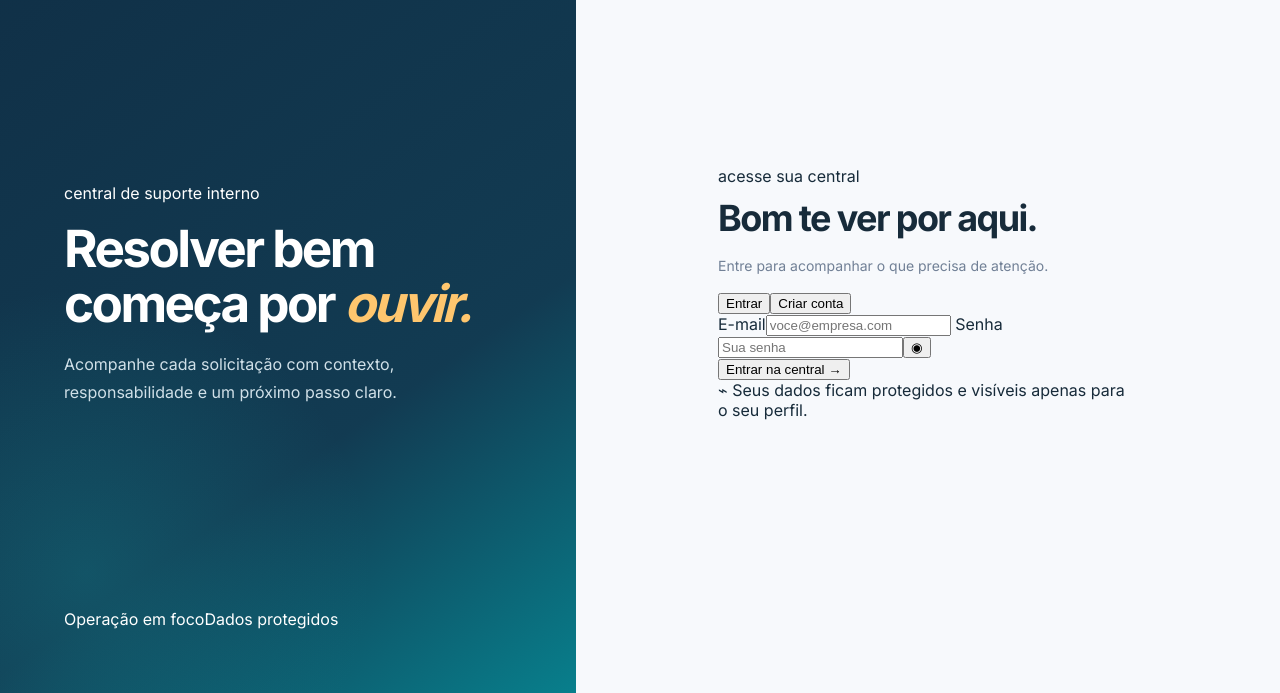
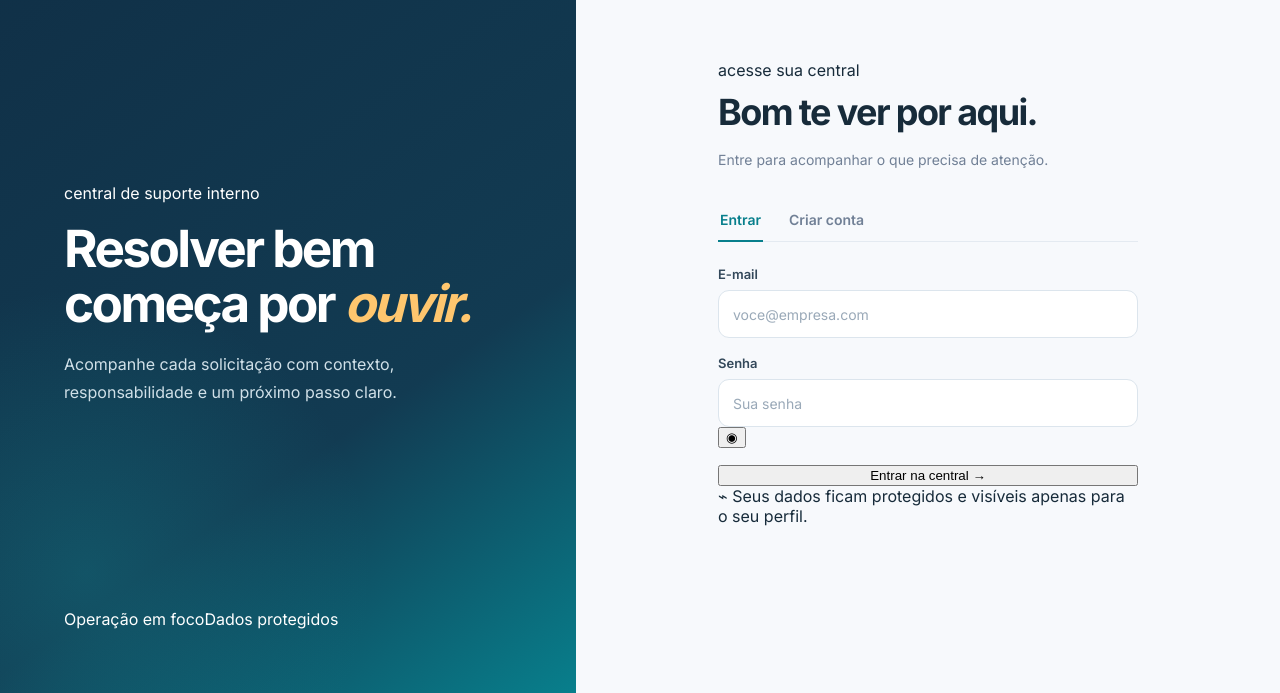
Before and after one commit to italogabriels4mini-ai/Atendimento-operacional-projeto-de-T.I, a website: page public/index.html in a window 1280 px wide. Shown: the part 107-800 px from the top of the page. Drawn offline with Linux system fonts and the light colour scheme; no server answers.

Commit message:
atualizando codigo

```diff
--- a/public/css/style.css
+++ b/public/css/style.css
@@ -114,3 +114,71 @@ body {
     font-size: 14px;
     line-height: 1.7;
 }
+/* Abas de login e cadastro */
+.auth-switch {
+    display: flex;
+    gap: 24px;
+    margin: 28px 0 24px;
+    border-bottom: 1px solid #e4eaf1;
+}
+
+.auth-switch-btn {
+    appearance: none;
+    border: 0;
+    border-bottom: 2px solid transparent;
+    padding: 12px 2px;
+    margin-bottom: -1px;
+    background: transparent;
+    color: #718096;
+    font-family: inherit;
+    font-size: 14px;
+    font-weight: 600;
+    cursor: pointer;
+}
+
+.auth-switch-btn.active {
+    color: #087f8c;
+    border-bottom-color: #087f8c;
+}
+
+/* Formulários */
+.auth-form {
+    display: flex;
+    flex-direction: column;
+    gap: 17px;
+    width: 100%;
+}
+
+.auth-form label {
+    display: flex;
+    flex-direction: column;
+    gap: 8px;
+    width: 100%;
+    color: #33485a;
+    font-size: 13px;
+    font-weight: 600;
+}
+
+.auth-form input {
+    display: block;
+    width: 100%;
+    min-width: 0;
+    min-height: 48px;
+    padding: 0 14px;
+    border: 1px solid #dce5ed;
+    border-radius: 11px;
+    outline: none;
+    background: #fff;
+    color: #172b3a;
+    font-family: inherit;
+    font-size: 14px;
+}
+
+.auth-form input::placeholder {
+    color: #9aa9b8;
+}
+
+.auth-form input:focus {
+    border-color: #087f8c;
+    box-shadow: 0 0 0 4px rgba(8, 127, 140, 0.09);
+}
```
